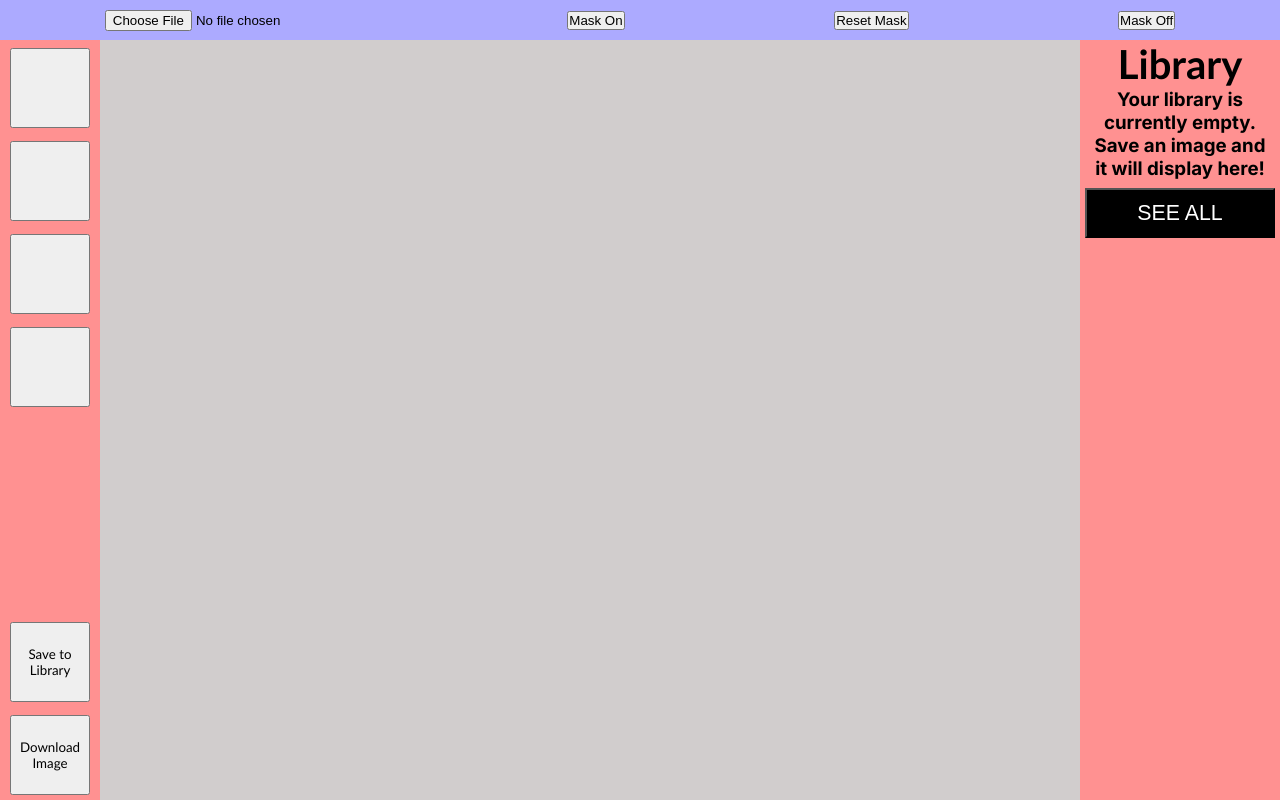
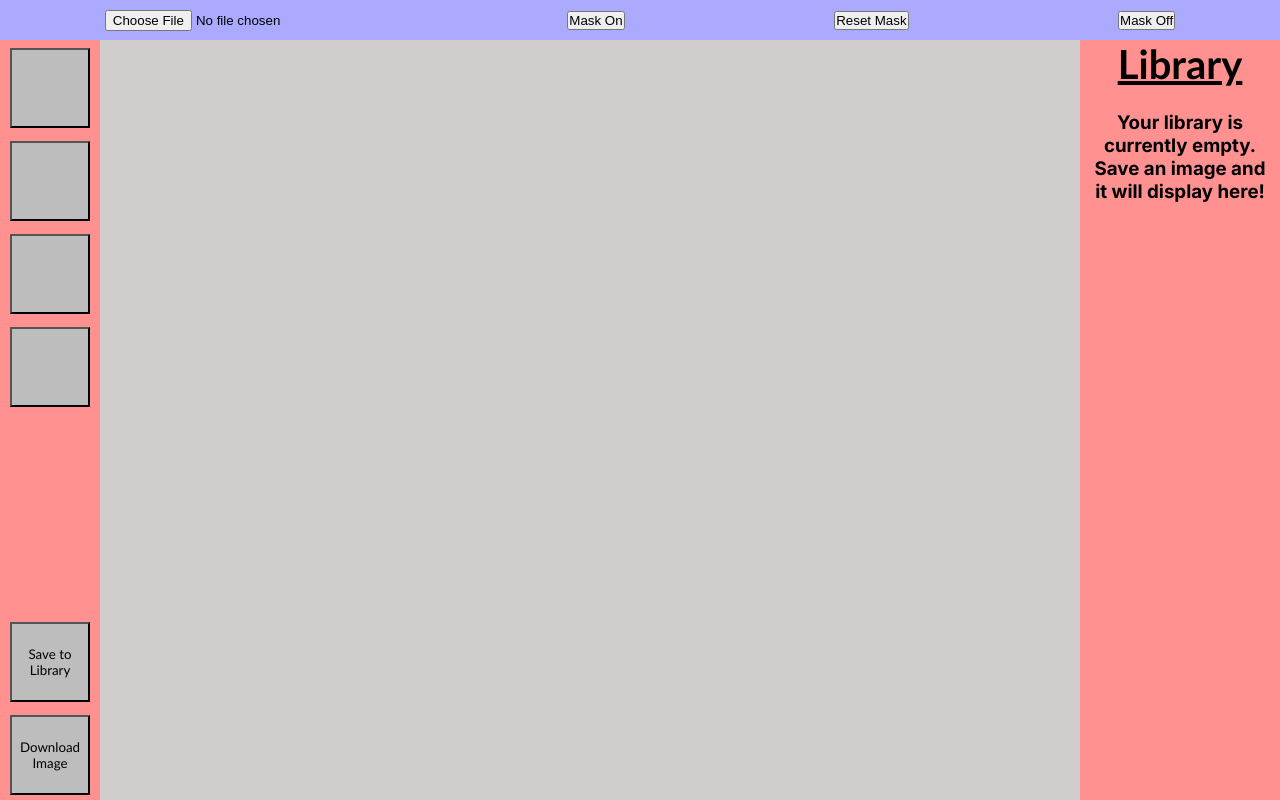
Before and after one commit to scanslator/scanslator-web-app, a Next.js app: page / in a window 1280 px wide. Built offline with nearby package versions, Linux system fonts and the light colour scheme; what aws-amplify would draw is missing.

Commit message:
More UI adjustments

```diff
--- a/app/page.module.css
+++ b/app/page.module.css
@@ -285,6 +285,7 @@
   margin-top: 8px;
   margin-bottom: 5px;
   align-items: center;
+  background-color:#bdbdbd;
   font-family:'Gill Sans', 'Gill Sans MT', Calibri, 'Trebuchet MS', sans-serif;
 }
 
@@ -297,6 +298,7 @@
 /* "Library" in Library Bar */
 .library-overall-title {
   font-family:'Gill Sans', 'Gill Sans MT', Calibri, 'Trebuchet MS', sans-serif;
+  text-decoration: underline;
 }
 
 /* All contents within the library */
@@ -313,7 +315,7 @@
   margin-left: 5px;
   margin-right: 5px;
   height: 50px;
-  width: 95%;
+  width: 175px;
   background-color:#bdbdbd;
 }
 
--- a/app/page.tsx
+++ b/app/page.tsx
@@ -7,6 +7,7 @@ import { getMask } from "@/app/services/masks";
 const App = () => {
   const [uploadedImage, setUploadedImage] = useState<File>();
   const [imageMask, setImageMask] = useState<File | null>(null);
+  const [libraryEmpty, setLibraryEmpty] = useState<boolean>(true);
 
 
   // Function to handle image upload.
@@ -57,8 +58,18 @@ const App = () => {
   const addToLibrary = () => {
     if (!uploadedImage) return;
 
-    // Extract the file name from the uploadedImage object
-    const imageName = uploadedImage.name;
+    // Prompt the user for a name
+    let imageName = window.prompt("Enter a name for the image:");
+    if (!imageName) return; // If the user cancels or provides no name, exit
+
+    // Trim the input to remove leading and trailing whitespace
+    imageName = imageName.trim();
+
+    // Check if the name exceeds 40 characters
+    if (imageName.length > 40) {
+      alert("Image name must not exceed 40 characters.");
+      return;
+    }
 
     // Get the library bar element
     const libraryBar = document.querySelector(`.${styles['library-bar']}`);
@@ -67,11 +78,12 @@ const App = () => {
     // Check if libraryBar exists
     if (libraryBar && libraryContents) {
 
-        // Check if an image with the same file name is already present in the library bar
-        // If a duplicate image is found, do not add it again
+      // Check if an image with the same name is already present in the library bar
+      // If a duplicate name is found, do not add it again
       const existingImages = libraryBar.querySelectorAll(`.${styles['library-item']} p`);
       const duplicateImage = Array.from(existingImages).find(title => title.textContent === imageName);
       if (duplicateImage) {
+        alert(`There is already an image named '${imageName}' in your library.`);
         console.log(`Image '${imageName}' is already in the library.`);
         return;
       }
@@ -86,7 +98,7 @@ const App = () => {
       copiedImage.alt = 'Copied Image';
       copiedImage.className = styles["library-image"];
 
-        // Create a new library item title div
+      // Create a new library item title div with the user-specified name
       const title = document.createElement('p');
       title.textContent = imageName;
       title.className = styles["library-title"];
@@ -102,6 +114,7 @@ const App = () => {
 
       // Add the library item to the top of the library bar
       libraryContents.insertAdjacentElement('afterbegin', libraryItem);
+      setLibraryEmpty(false);
     } else {
       console.error('Library bar not found');
     }
@@ -163,8 +176,8 @@ const App = () => {
       <div className={styles["library-overall-title"]} style={{ fontSize: '30pt', color: 'black', fontWeight: 'bold'}}>Library</div>
         <div className={styles["library-contents"]}>
           {/* See All button takes you to the Library Page */}
-          <h3 style={{textAlign: 'center', marginLeft: '10px', marginRight: '10px'}}>Your library is currently empty. Save an image and it will display here!</h3>
-          <button className={styles["library-item"]} style={{justifyContent: 'center', color: 'white', fontSize: '16pt', backgroundColor: 'black'}}>SEE ALL</button>
+          {libraryEmpty && <h3 style={{textAlign: 'center', marginLeft: '10px', marginRight: '10px'}}><br></br>Your library is currently empty. Save an image and it will display here!</h3>}
+          <button className={styles["library-item"]} style={{justifyContent: 'center', color: 'white', fontSize: '16pt', backgroundColor: 'black', display: libraryEmpty ? 'none' : 'flex'}}>SEE ALL</button>
         </div>
       </div>
     </div>
```
Lines whose indentation alone changed are shown as unchanged.
